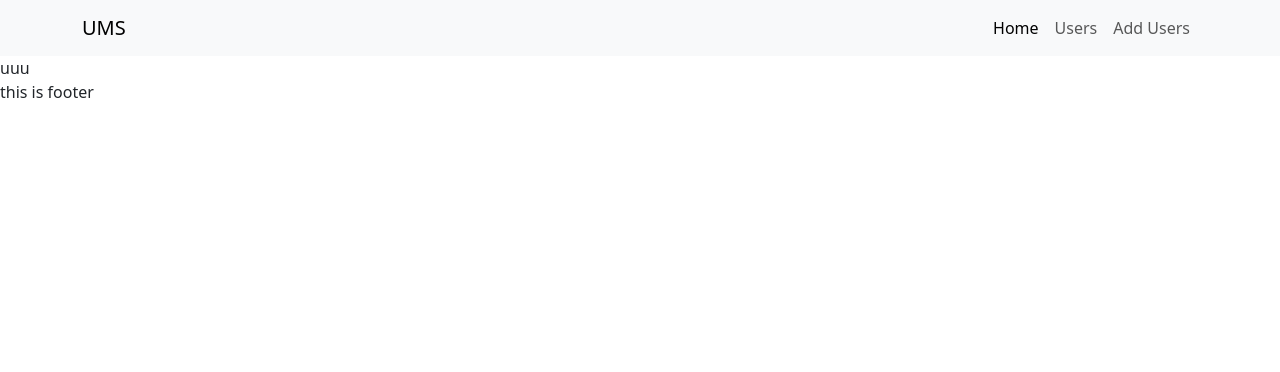
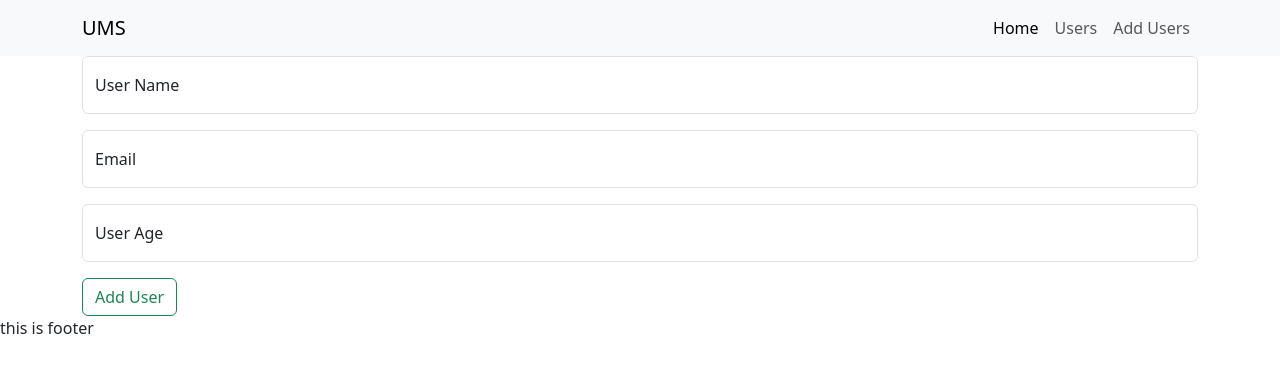
Before and after one commit to Amany-khdair/USM-using-React, a React (Vite) app: page /users/add in a window 1280 px wide. Shown: the top 372 px of the page. Built offline with nearby package versions, Linux system fonts and the light colour scheme.

Commit message:
Form: controll input using useState and replace it using react hook form

```diff
--- a/package.json
+++ b/package.json
@@ -14,6 +14,7 @@
     "bootstrap": "^5.3.8",
     "react": "^19.1.1",
     "react-dom": "^19.1.1",
+    "react-hook-form": "^7.66.1",
     "react-icons": "^5.5.0",
     "react-router-dom": "^7.9.6",
     "react-toastify": "^11.0.5"
--- a/src/pages/user/AddUser.jsx
+++ b/src/pages/user/AddUser.jsx
@@ -1,9 +1,113 @@
-import React from 'react'
+
+import { useForm } from 'react-hook-form';
 
 export default function AddUser() {
+
+    const {register, handleSubmit, formState:{errors}} = useForm();
+    const addUser = (test)=>{
+        console.log(test);
+    }
   return (
-    <div>
-      uuu
+
+    <div className='container'>
+        <form onSubmit={handleSubmit(addUser)}>
+            <div className="form-floating mb-3">
+                <input {...register('name')} type="text" className="form-control" id="floatingInput" placeholder="User Name" />
+                <label htmlFor="floatingInput">User Name</label>
+            </div>
+            <div className="form-floating mb-3">
+                <input {...register('email')} type="email" className="form-control" id="floatingEmail" placeholder="Email" />
+                <label htmlFor="floatingPassword">Email</label>
+            </div>
+            <div className="form-floating mb-3">
+                <input {...register('age')} type="number" className="form-control" id="floatingInput" placeholder="Age" />
+                <label htmlFor="floatingInput">User Age</label>
+            </div>
+            <button className='btn btn-outline-success'>Add User</button>
+        </form>
     </div>
+
+
   )
 }
+
+
+
+
+
+
+
+// import React, { useState } from 'react'
+
+// export default function AddUser() {
+//     // //const [userName, setUserName] = useState('');
+//     // // const handleChange = (e)=>{
+//     // //     setUserName(e.target.value);
+//     // // }
+
+//     const [user, setUser] = useState({
+//         name:'',
+//         email:'',
+//         age:0
+//     })
+
+//     // // const handleUserNameChange = (e)=>{
+//     // //     setUser({name:e.target.value,email:user.email});
+//     // // }
+//     // // const handleUserEmailchange = (e)=>{
+//     // //     setUser({name:user.name,email:e.target.value});
+//     // // }
+
+//     const handleChange = (e)=>{
+//         const {name, value} = e.target;
+//        // // setUser({...user});//get old user
+//       //  // setUser({name:e.target.value, email:user.email, age:user.age});
+//       //  // setUser({name:user.name, email:e.target.value, age:user.age});
+//       //  // setUser({name:user.name, email:user.email, age:e.target.value});
+//         setUser({...user, [name]:value});
+//     }
+//     const handleAddUser = (e)=>{
+//         e.preventDefault();
+//         console.log(user);
+//     }
+
+//   return (
+
+//   // // <div className='container'>
+//   // //     <form onSubmit={handleAddUser}>
+//   // //         <div className="form-floating mb-3">
+//   // //             <input type="text" value={user.name} onChange={handleUserNameChange} className="form-control" id="floatingInput" placeholder="name@example.com" />
+//   // //             <label htmlFor="floatingInput">User Name</label>
+//   // //         </div>
+//   // //         <div className="form-floating">
+//   // //             <input type="email" value={user.email} onChange={handleUserEmailchange} className="form-control" id="floatingEmail" placeholder="Email" />
+//   // //             <label htmlFor="floatingPassword">Email</label>
+//   // //         </div>
+//   // //         <div className="form-floating mb-3">
+//   // //             <input type="text" value={user.age} onChange={handleUserAgeChange} className="form-control" id="floatingInput" placeholder="age" />
+//   // //             <label htmlFor="floatingInput">User Age</label>
+//   // //         </div>
+//   // //         <button className='btn btn-outline-success'>Add User</button>
+//   // //     </form>
+//   // // </div>
+//     <div className='container'>
+//         <form onSubmit={handleAddUser}>
+//             <div className="form-floating mb-3">
+//                 <input name='name' type="text" value={user.name} onChange={handleChange} className="form-control" id="floatingInput" placeholder="User Name" />
+//                 <label htmlFor="floatingInput">User Name</label>
+//             </div>
+//             <div className="form-floating mb-3">
+//                 <input name='email' type="email" value={user.email} onChange={handleChange} className="form-control" id="floatingEmail" placeholder="Email" />
+//                 <label htmlFor="floatingPassword">Email</label>
+//             </div>
+//             <div className="form-floating mb-3">
+//                 <input name='age' type="text" value={user.age} onChange={handleChange} className="form-control" id="floatingInput" placeholder="Age" />
+//                 <label htmlFor="floatingInput">User Age</label>
+//             </div>
+//             <button className='btn btn-outline-success'>Add User</button>
+//         </form>
+//     </div>
+
+
+//   )
+// }
--- a/src/pages/user/Users.jsx
+++ b/src/pages/user/Users.jsx
@@ -56,6 +56,7 @@ export default function Users() {
             <thead>
               <tr>
                 <th className="col-2">Name</th>
+                <th className="col-3">Image</th>
                 <th className="col-2">Action</th>
               </tr>
             </thead>
@@ -63,6 +64,14 @@ export default function Users() {
               {data.users.map((user) => (
                 <tr key={user.id} style={{ cursor: "pointer" }} onClick={() => window.location.href = `/users/${user.id}`}>
                   <td>{user.name}</td>
+                 <td>
+                  <img
+                    src={user.imageUrl}
+                    className="img-fluid rounded shadow-sm"
+                    style={{ width: "80px", height: "80px", objectFit: "cover" }}
+                  />
+                </td>
+
                   <td>
                     <Link className="btn btn-outline-success me-2" to={`/users/${user.id}`} onClick={(e) => e.stopPropagation()}>Details</Link>
                     <button onClick={(e)=>{ e.stopPropagation();deleteUser(user.id);}} className="btn btn-outline-danger">Delete</button>
```
Also changed, not shown: 1 other file (tests, documents, lock files or other folders).
